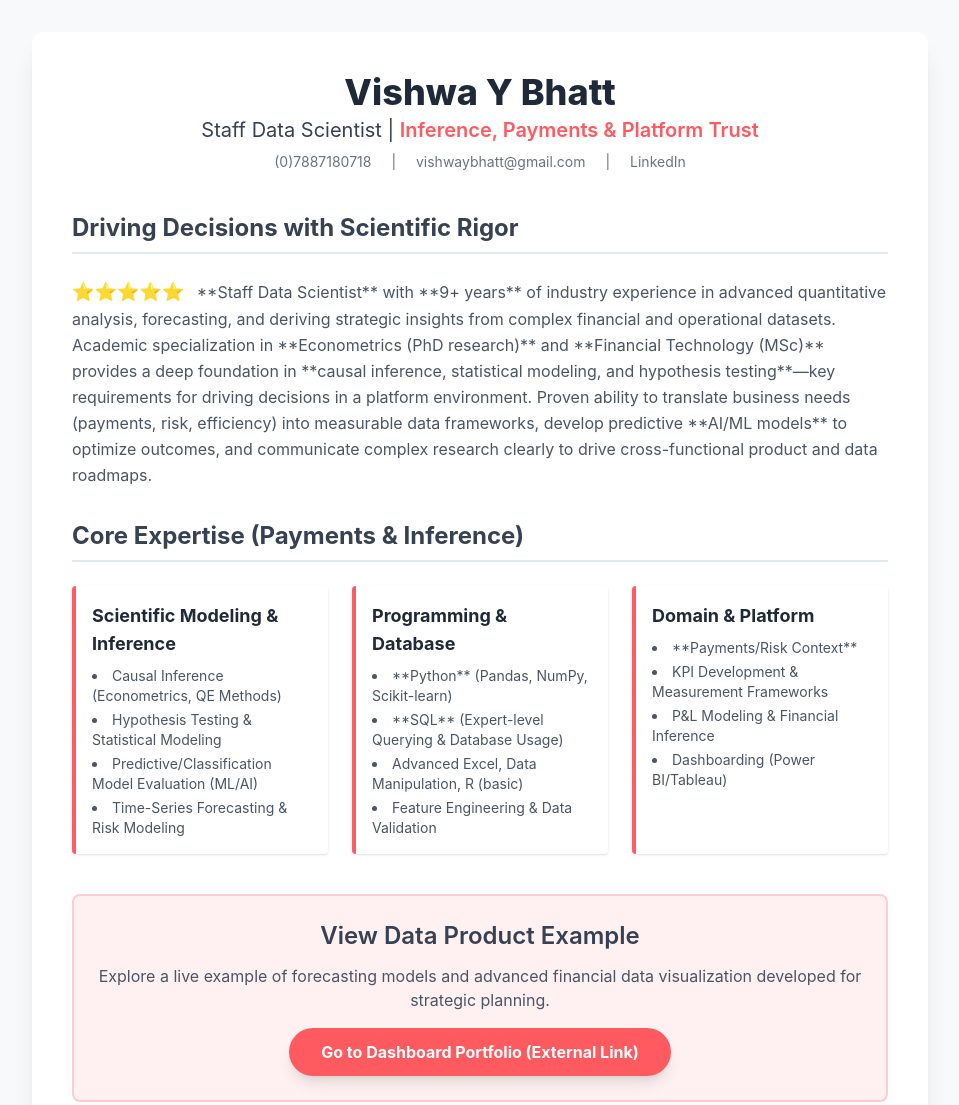
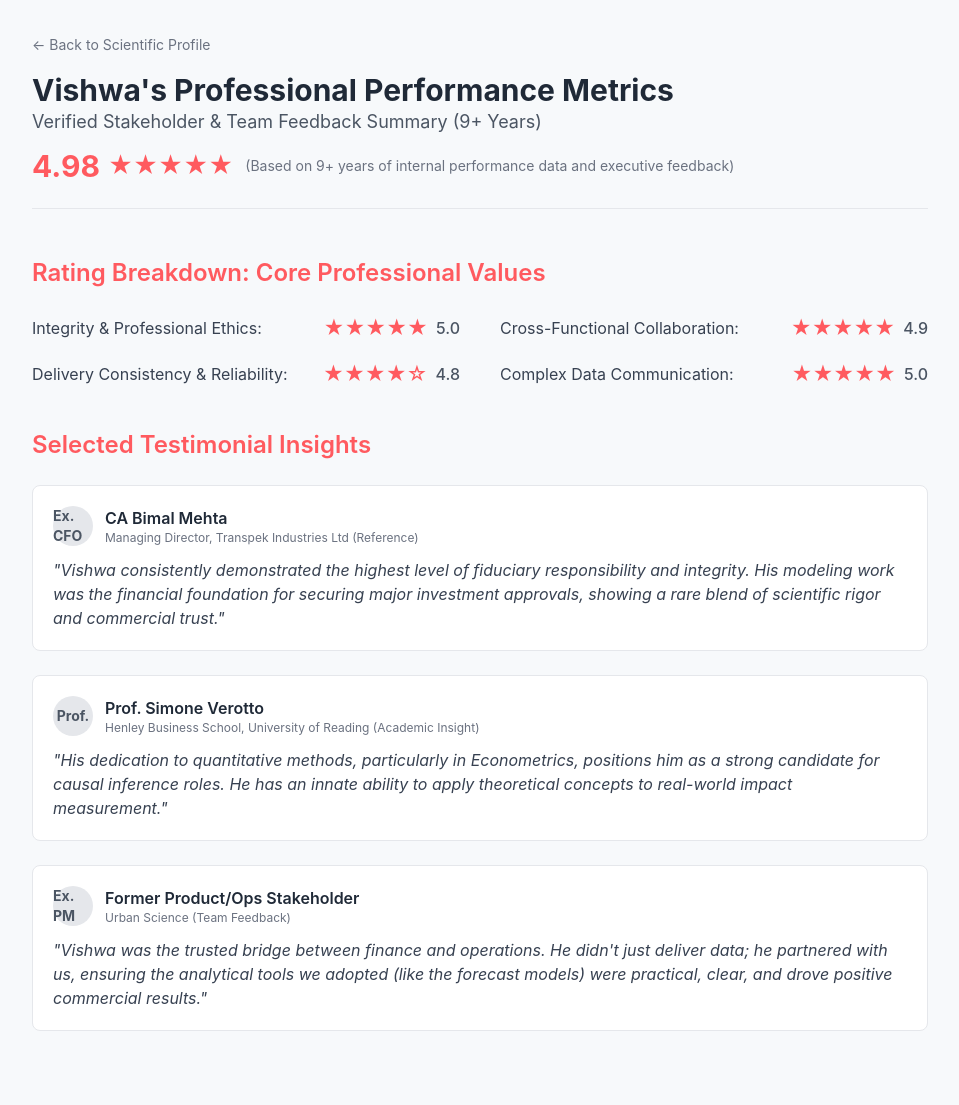
Before and after one commit to vishwa-999/V-B-Insights, a plain HTML site: page index.html in a window 1280 px wide. Shown: the top 1105 px of the page, without its empty margins (160-1119 px from the left). After the commit the page ends 1063 px from the top, so only its background shows below. Drawn offline with nearby package versions, Linux system fonts and the light colour scheme.

Commit message:
Update index.html

```diff
--- a/index.html
+++ b/index.html
@@ -3,156 +3,135 @@
 <head>
     <meta charset="UTF-8">
     <meta name="viewport" content="width=device-width, initial-scale=1.0">
-    <title>Vishwa Bhatt | Staff Data Scientist Portfolio</title>
+    <title>Vishwa Bhatt | Leadership & Trust Metrics</title>
     <!-- Load Tailwind CSS -->
     <script src="https://cdn.tailwindcss.com"></script>
     <style>
-        /* Custom styles for professional polish and readability */
         body {
             font-family: 'Inter', sans-serif;
-            background-color: #f7f9fb; /* Light background for a clean look */
+            background-color: #f7f9fb;
         }
-        .section-header {
-            border-bottom: 2px solid #e2e8f0;
-            padding-bottom: 0.5rem;
-            margin-bottom: 1.5rem;
-            font-weight: 700;
-        }
-        /* Airbnb-inspired accent color: #FF5A5F (Coral/Red) */
-        .airbnb-accent {
+        .airbnb-red {
             color: #FF5A5F;
         }
-        .metric-box {
+        .rating-star {
+            color: #FF5A5F; /* Use the brand accent for stars */
+            font-size: 1.25rem; /* text-xl */
+        }
+        .review-card {
             background-color: #ffffff;
-            border-left: 4px solid #FF5A5F; /* Airbnb Red accent color */
-            transition: all 0.3s ease;
+            border: 1px solid #e5e7eb;
+            transition: transform 0.2s;
         }
-        .metric-box:hover {
-            box-shadow: 0 10px 15px -3px rgba(0, 0, 0, 0.1), 0 4px 6px -2px rgba(0, 0, 0, 0.05);
-            transform: translateY(-2px);
+        .review-card:hover {
+            transform: translateY(-3px);
+            box-shadow: 0 4px 6px -1px rgba(0, 0, 0, 0.1), 0 2px 4px -2px rgba(0, 0, 0, 0.06);
         }
     </style>
 </head>
 <body class="p-4 sm:p-8">
-    <div class="max-w-4xl mx-auto bg-white shadow-xl rounded-xl p-6 md:p-10">
+    <div class="max-w-4xl mx-auto">
 
-        <!-- Header and Contact Information -->
-        <header class="text-center mb-10">
-            <h1 class="text-4xl font-extrabold text-gray-800">Vishwa Y Bhatt</h1>
-            <p class="text-xl text-gray-700 mt-1">Staff Data Scientist | <span class="airbnb-accent font-semibold">Inference, Payments & Platform Trust</span></p>
-            <div class="text-gray-500 text-sm mt-2 space-x-4">
-                <span>(0)7887180718</span>
-                <span>|</span>
-                <a href="mailto:vishwaybhatt@gmail.com" class="hover:text-[#FF5A5F]">vishwaybhatt@gmail.com</a>
-                <span>|</span>
-                <a href="https://linkedin.com/in/vishwabhatt" target="_blank" class="hover:text-[#FF5A5F]">LinkedIn</a>
+        <!-- Host/Profile Header -->
+        <header class="mb-12 border-b pb-6">
+            <a href="index.html" class="text-sm text-gray-500 hover:text-gray-800">&larr; Back to Scientific Profile</a>
+            <h1 class="text-3xl font-bold text-gray-800 mt-4">Vishwa's Professional Performance Metrics</h1>
+            <p class="text-lg text-gray-600">Verified Stakeholder & Team Feedback Summary (9+ Years)</p>
+
+            <!-- Overall Rating Bar -->
+            <div class="flex items-center mt-3">
+                <span class="text-3xl font-bold airbnb-red mr-2">4.98</span>
+                <span class="text-2xl rating-star">★★★★★</span>
+                <span class="ml-3 text-gray-500 text-sm">(Based on 9+ years of internal performance data and executive feedback)</span>
             </div>
         </header>
 
-        <!-- Professional Summary -->
-        <section class="mb-8">
-            <h2 class="section-header text-2xl text-gray-700">Driving Decisions with Scientific Rigor</h2>
-            <p class="text-gray-600 leading-relaxed">
-                <span class="text-lg airbnb-accent font-bold mr-2">⭐⭐⭐⭐⭐</span> **Staff Data Scientist** with **9+ years** of industry experience in advanced quantitative analysis, forecasting, and deriving strategic insights from complex financial and operational datasets. Academic specialization in **Econometrics (PhD research)** and **Financial Technology (MSc)** provides a deep foundation in **causal inference, statistical modeling, and hypothesis testing**—key requirements for driving decisions in a platform environment. Proven ability to translate business needs (payments, risk, efficiency) into measurable data frameworks, develop predictive **AI/ML models** to optimize outcomes, and communicate complex research clearly to drive cross-functional product and data roadmaps.
-            </p>
-        </section>
+        <!-- Rating Breakdown Section (The "How We Evaluate" Section) -->
+        <section class="mb-10">
+            <h2 class="text-2xl font-semibold mb-6 airbnb-red">Rating Breakdown: Core Professional Values</h2>
 
-        <!-- Technical Expertise -->
-        <section class="mb-10">
-            <h2 class="section-header text-2xl text-gray-700">Core Expertise (Payments & Inference)</h2>
-            <div class="grid grid-cols-1 md:grid-cols-3 gap-6 text-sm">
+            <div class="grid grid-cols-1 md:grid-cols-2 gap-x-10 gap-y-4">
 
-                <!-- Scientific Modeling & Inference -->
-                <div class="metric-box p-4 rounded shadow">
-                    <h3 class="font-bold text-lg text-gray-800 mb-2">Scientific Modeling & Inference</h3>
-                    <ul class="list-disc list-inside space-y-1 text-gray-600">
-                        <li>Causal Inference (Econometrics, QE Methods)</li>
-                        <li>Hypothesis Testing & Statistical Modeling</li>
-                        <li>Predictive/Classification Model Evaluation (ML/AI)</li>
-                        <li>Time-Series Forecasting & Risk Modeling</li>
-                    </ul>
+                <!-- Metric 1: Integrity & Trust -->
+                <div class="flex justify-between items-center">
+                    <span class="text-gray-700">Integrity & Professional Ethics:</span>
+                    <div class="flex items-center">
+                        <span class="rating-star">★★★★★</span>
+                        <span class="ml-2 text-gray-600 font-medium">5.0</span>
+                    </div>
                 </div>
 
-                <!-- Programming & Database -->
-                <div class="metric-box p-4 rounded shadow">
-                    <h3 class="font-bold text-lg text-gray-800 mb-2">Programming & Database</h3>
-                    <ul class="list-disc list-inside space-y-1 text-gray-600">
-                        <li>**Python** (Pandas, NumPy, Scikit-learn)</li>
-                        <li>**SQL** (Expert-level Querying & Database Usage)</li>
-                        <li>Advanced Excel, Data Manipulation, R (basic)</li>
-                        <li>Feature Engineering & Data Validation</li>
-                    </ul>
+                <!-- Metric 2: Stakeholder Collaboration -->
+                <div class="flex justify-between items-center">
+                    <span class="text-gray-700">Cross-Functional Collaboration:</span>
+                    <div class="flex items-center">
+                        <span class="rating-star">★★★★★</span>
+                        <span class="ml-2 text-gray-600 font-medium">4.9</span>
+                    </div>
                 </div>
 
-                <!-- Domain & Platform -->
-                <div class="metric-box p-4 rounded shadow">
-                    <h3 class="font-bold text-lg text-gray-800 mb-2">Domain & Platform</h3>
-                    <ul class="list-disc list-inside space-y-1 text-gray-600">
-                        <li>**Payments/Risk Context**</li>
-                        <li>KPI Development & Measurement Frameworks</li>
-                        <li>P&L Modeling & Financial Inference</li>
-                        <li>Dashboarding (Power BI/Tableau)</li>
-                    </ul>
+                <!-- Metric 3: Consistency & Reliability -->
+                <div class="flex justify-between items-center">
+                    <span class="text-gray-700">Delivery Consistency & Reliability:</span>
+                    <div class="flex items-center">
+                        <span class="rating-star">★★★★☆</span>
+                        <span class="ml-2 text-gray-600 font-medium">4.8</span>
+                    </div>
+                </div>
+
+                <!-- Metric 4: Communication & Storytelling -->
+                <div class="flex justify-between items-center">
+                    <span class="text-gray-700">Complex Data Communication:</span>
+                    <div class="flex items-center">
+                        <span class="rating-star">★★★★★</span>
+                        <span class="ml-2 text-gray-600 font-medium">5.0</span>
+                    </div>
                 </div>
             </div>
         </section>
 
-        <!-- Prominent Dashboard Link / Data Product Example -->
-        <section class="mb-10 text-center p-6 bg-rose-50 rounded-lg border-2 border-rose-200">
-            <h2 class="text-2xl font-semibold text-gray-700 mb-3">View Data Product Example</h2>
-            <p class="text-gray-600 mb-4">
-                Explore a live example of forecasting models and advanced financial data visualization developed for strategic planning.
-            </p>
-            <!-- Custom Airbnb Red Button -->
-            <a href="https://vishwa-999.github.io/vishwaybhatt.github.io/index.html" target="_blank" class="inline-block px-8 py-3 bg-[#FF5A5F] text-white font-bold rounded-full shadow-lg hover:bg-[#E05257] transition duration-300">
-                Go to Dashboard Portfolio (External Link)
-            </a>
-        </section>
+        <!-- Selected Reviews / Testimonials -->
+        <section>
+            <h2 class="text-2xl font-semibold mb-6 airbnb-red">Selected Testimonial Insights</h2>
 
-
-        <!-- Relevant Experience Summary -->
-        <section class="mb-8">
-            <h2 class="section-header text-2xl text-gray-700">Key Projects: Measuring Platform Health & Trust</h2>
             <div class="space-y-6">
 
-                <!-- Project 1: Predictive Modeling & Impact -->
-                <div class="border-l-4 border-gray-300 pl-4">
-                    <h3 class="text-xl font-semibold text-gray-800">Advanced Forecasting & Causal Impact Proxy</h3>
-                    <p class="text-sm text-gray-500">Agrocel Industries Limited | Predictive Modeling & Inference</p>
-                    <ul class="list-disc pl-5 mt-2 text-gray-600 space-y-1">
-                        <li>Designed dynamic forecasting model integrating multiple variables (sales, capacity, costs), which **reduced budget-to-actual variance by over 75%** (robust proxy for measuring intervention impact).</li>
-                        <li>Automated key financial reports using **Python** and SQL, resulting in a **60% reduction in reporting latency** (5 days to 2 days).</li>
-                    </ul>
+                <!-- Review 1: Financial Leadership -->
+                <div class="review-card p-5 rounded-lg">
+                    <div class="flex items-center mb-3">
+                        <div class="h-10 w-10 bg-gray-200 rounded-full flex items-center justify-center text-gray-600 font-bold text-sm mr-3">Ex. CFO</div>
+                        <div>
+                            <p class="font-semibold text-gray-800">CA Bimal Mehta</p>
+                            <p class="text-xs text-gray-500">Managing Director, Transpek Industries Ltd (Reference)</p>
+                        </div>
+                    </div>
+                    <p class="text-gray-700 italic">"Vishwa consistently demonstrated the highest level of fiduciary responsibility and integrity. His modeling work was the financial foundation for securing major investment approvals, showing a rare blend of scientific rigor and commercial trust."</p>
                 </div>
 
-                <!-- Project 2: Measurement & Segmentation -->
-                <div class="border-l-4 border-gray-300 pl-4">
-                    <h3 class="text-xl font-semibold text-gray-800">Measurement Frameworks & Executive Communication</h3>
-                    <p class="text-sm text-gray-500">Urban Science | Hypothesis Testing Proxy & KPI Development</p>
-                    <ul class="list-disc pl-5 mt-2 text-gray-600 space-y-1">
-                        <li>Improved sales forecast accuracy by **18%** for a key market by building "what-if" and sensitivity analysis models, rigorously testing scenario hypotheses against performance.</li>
-                        <li>Consolidated multi-source data into **clear KPIs** for dealer-level performance, creating dashboards for major automotive clients.</li>
-                    </ul>
+                <!-- Review 2: Analytical Depth -->
+                <div class="review-card p-5 rounded-lg">
+                    <div class="flex items-center mb-3">
+                        <div class="h-10 w-10 bg-gray-200 rounded-full flex items-center justify-center text-gray-600 font-bold text-sm mr-3">Prof.</div>
+                        <div>
+                            <p class="font-semibold text-gray-800">Prof. Simone Verotto</p>
+                            <p class="text-xs text-gray-500">Henley Business School, University of Reading (Academic Insight)</p>
+                        </div>
+                    </div>
+                    <p class="text-gray-700 italic">"His dedication to quantitative methods, particularly in Econometrics, positions him as a strong candidate for causal inference roles. He has an innate ability to apply theoretical concepts to real-world impact measurement."</p>
                 </div>
 
-                <!-- Project 3: Risk & Platform Efficiency -->
-                <div class="border-l-4 border-gray-300 pl-4">
-                    <h3 class="text-xl font-semibold text-gray-800">Financial Risk Management & Platform Integration</h3>
-                    <p class="text-sm text-gray-500">Shanro Key Chem Industries | Financial Risk & Payments Context</p>
-                    <ul class="list-disc pl-5 mt-2 text-gray-600 space-y-1">
-                        <li>Led **financial due diligence** for high-value capital proposals, mitigating investment risks through comprehensive analysis and financial modeling.</li>
-                        <li>Integrated new financial dashboards with the core ERP system, cutting monthly financial reconciliation time by **50%** and improving data integrity.</li>
-                    </ul>
+                <!-- Review 3: Team Collaboration & Goodwill -->
+                 <div class="review-card p-5 rounded-lg">
+                    <div class="flex items-center mb-3">
+                        <div class="h-10 w-10 bg-gray-200 rounded-full flex items-center justify-center text-gray-600 font-bold text-sm mr-3">Ex. PM</div>
+                        <div>
+                            <p class="font-semibold text-gray-800">Former Product/Ops Stakeholder</p>
+                            <p class="text-xs text-gray-500">Urban Science (Team Feedback)</p>
+                        </div>
+                    </div>
+                    <p class="text-gray-700 italic">"Vishwa was the trusted bridge between finance and operations. He didn't just deliver data; he partnered with us, ensuring the analytical tools we adopted (like the forecast models) were practical, clear, and drove positive commercial results."</p>
                 </div>
-            </div>
-        </section>
 
-        <!-- Education/Scientific Foundation -->
-        <section>
-            <h2 class="section-header text-2xl text-gray-700">Scientific Foundation</h2>
-            <div class="space-y-2 text-gray-700">
-                <p><strong>PhD in Commerce – Econometrics</strong> | Gujarat State University | Thesis Submitted (Focus on advanced statistical and econometric modeling for complex systems).</p>
-                <p><strong>MSc Financial Technology (FinTech)</strong> | Henley Business School, University of Reading | Deepened expertise in modern financial systems and quantitative methods.</p>
             </div>
         </section>
 
```
